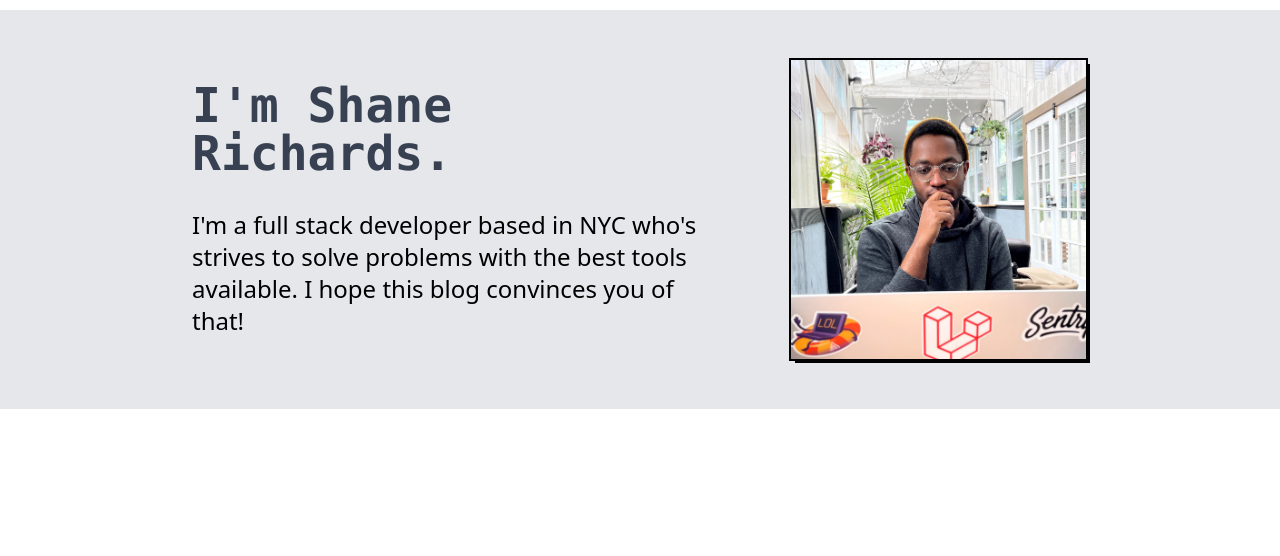
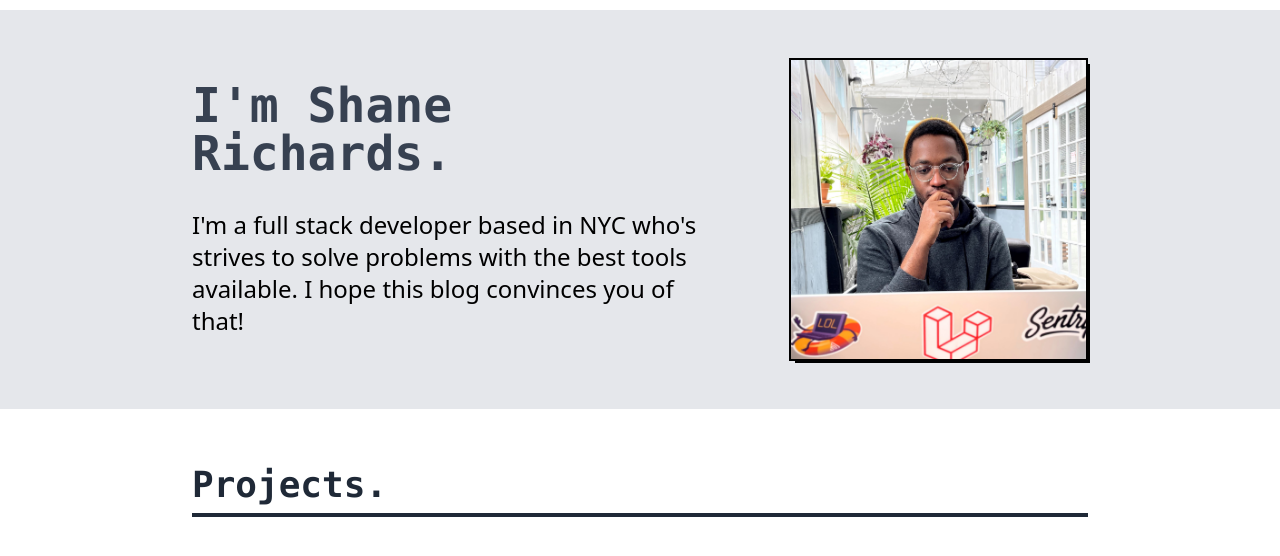
Before and after one commit to ShaneRich5/ShaneRich5.github.io, a Gatsby site: page / in a window 1280 px wide. Shown: the part 96-652 px from the top of the page. Built offline with nearby package versions, Linux system fonts and the light colour scheme; Gatsby itself is replaced by a stand-in of ours.

Commit message:
feat: add projects section

```diff
--- a/src/pages/index.tsx
+++ b/src/pages/index.tsx
@@ -7,7 +7,7 @@ const IndexPage = () => {
   return (
     <Layout>
       <title>Shane Richards</title>
-      <div className="bg-gray-200">
+      <section className="bg-gray-200">
         <CenterContainer>
           <div className="grid grid-cols-3 py-12">
             <div className="col-span-2 flex flex-col justify-center pr-20">
@@ -22,7 +22,14 @@ const IndexPage = () => {
             </div>
           </div>
         </CenterContainer>
-      </div>
+      </section>
+      <section className="my-14">
+        <CenterContainer>
+          <h3 className="text-gray-800 font-mono font-bold text-4xl border-b-4 border-gray-800 mb-6 pb-2">
+            Projects.
+          </h3>
+        </CenterContainer>
+      </section>
     </Layout>
   )
 }
```
